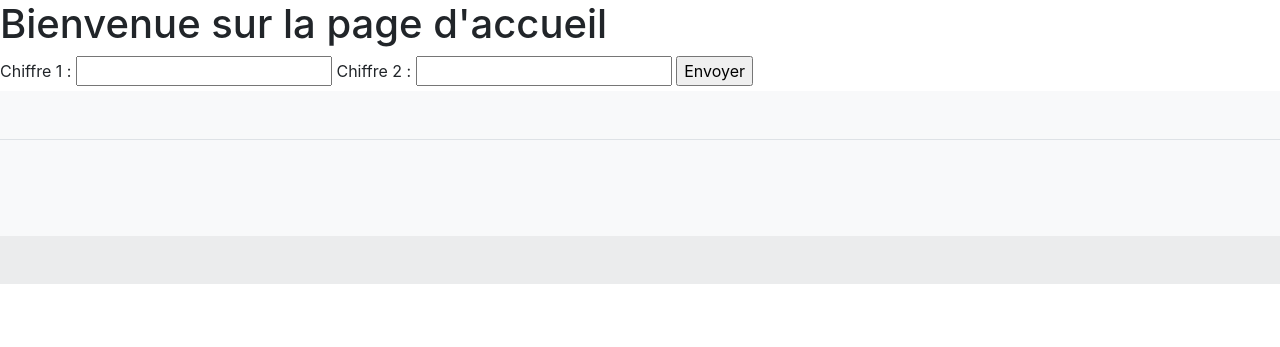
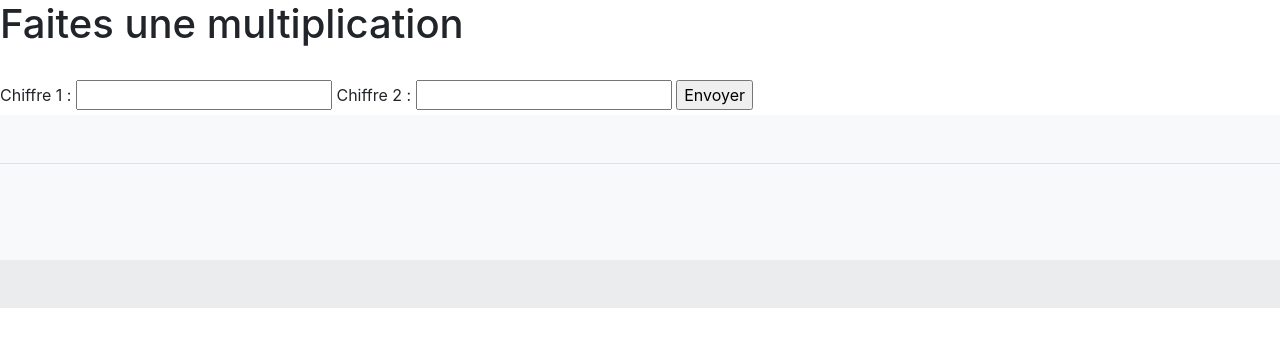
Before and after one commit to plprieux/Site_python, a Flask app: template templates/multiplication.html in a window 1280 px wide. Shown: the part 56-403 px from the top of the page. Run offline with Flask 2, Linux system fonts and the light colour scheme; the template is opened without the code that fills it, so the values that code supplies are empty; some libraries are stand-ins or nearby versions.

Commit message:
Add files via upload

```diff
--- a/app.py
+++ b/app.py
@@ -7,10 +7,9 @@ app = Flask(__name__)
 def home():
     return render_template("index.html", content="Testing")
 
-@app.route('/mul/<int:num1>/<int:num2>')
-def mul(num1, num2):
-    result = num1 * num2
-    return render_template('multiplication.html', num1=num1, num2=num2, result=result)
+@app.route('/multiplication')
+def multiplier():
+    return render_template("multiplication.html")
 
 @app.route('/hello/<name>')
 def hello(name):
--- a/templates/add.html
+++ b/templates/add.html
@@ -1,14 +1,14 @@
 {% extends "base.html" %}
 
 {% block contenu %}
-<h1> Bienvenue sur la page d'accueil </h1>
+<h1> Addition </h1>
 <!doctype html>
 	<html lang="fr">
 		<head>
 			<meta charset="utf-8">
 			<title>Le formulaire</title>
 		</head>
-		<body>
+		<body><br>
 			<form action="http://localhost:5000/addresult" method="post">
 					<label>Chiffre 1</label> : <input type="text" name="nbr1"  required/>
 					<label>Chiffre 2</label> : <input type="text" name="nbr2" required />
--- a/templates/base.html
+++ b/templates/base.html
@@ -22,7 +22,7 @@
 		    <a class="nav-link" href="/hello/Utilisateur">Bonjour : Nom utilisateur</a>
 		</li>
          <li class="nav-item">
-		    <a class="nav-link" href="/mul/4/6">Calcul (Multiplication)</a>
+		    <a class="nav-link" href="/multiplication">Calcul (Multiplication)</a>
 	    </ul>
         </div>
     </nav>
--- a/templates/multiplication.html
+++ b/templates/multiplication.html
@@ -1,7 +1,7 @@
 {% extends "base.html" %}
 
 {% block contenu %}
-<h1> Bienvenue sur la page d'accueil </h1>
+<h1> Faites une multiplication </h1>
 <!doctype html>
 	<html lang="fr">
 		<head>
@@ -9,6 +9,7 @@
 			<title>Le formulaire</title>
 		</head>
 		<body>
+		<br>
 			<form action="http://localhost:5000/resultmul" method="post">
 					<label>Chiffre 1</label> : <input type="text" name="nbr1"  required/>
 					<label>Chiffre 2</label> : <input type="text" name="nbr2" required />
```
